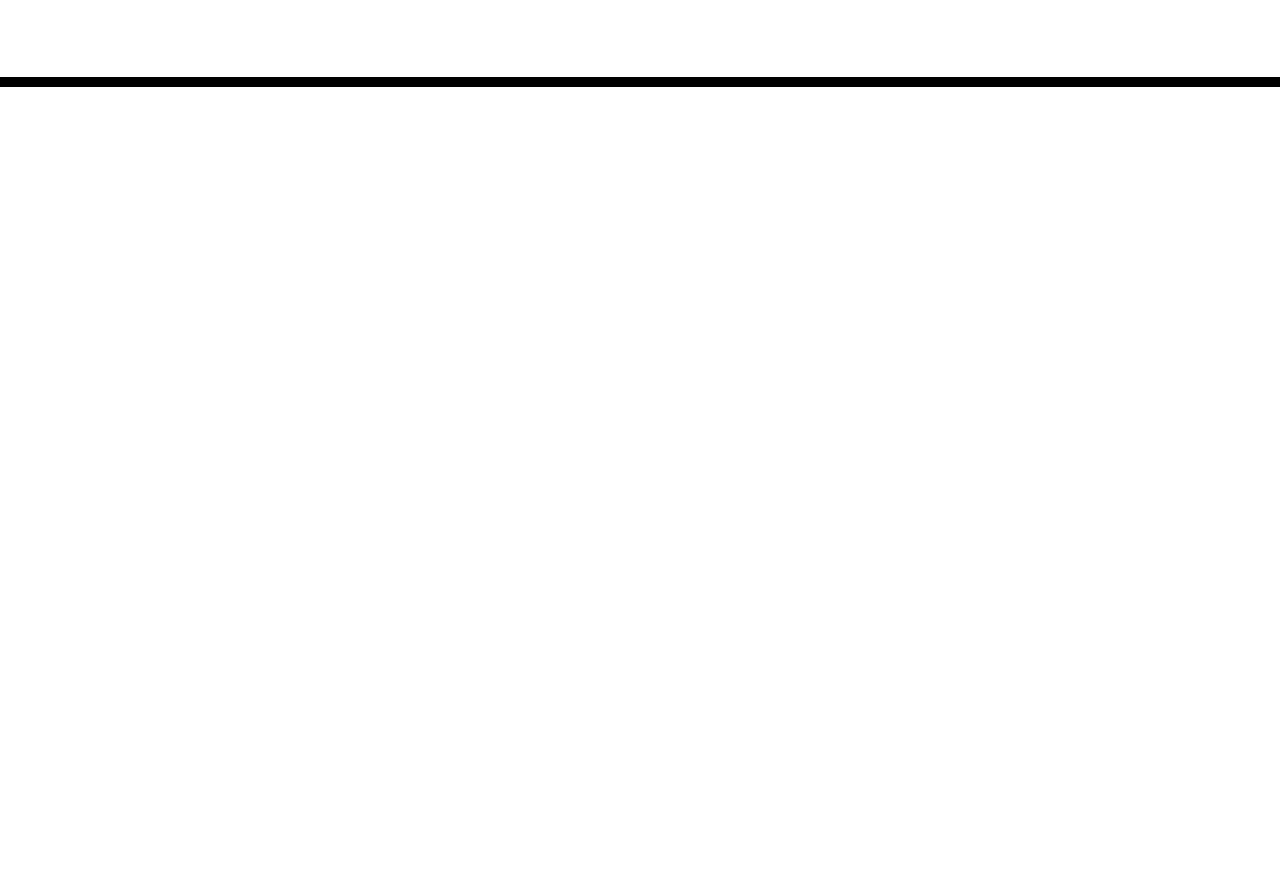
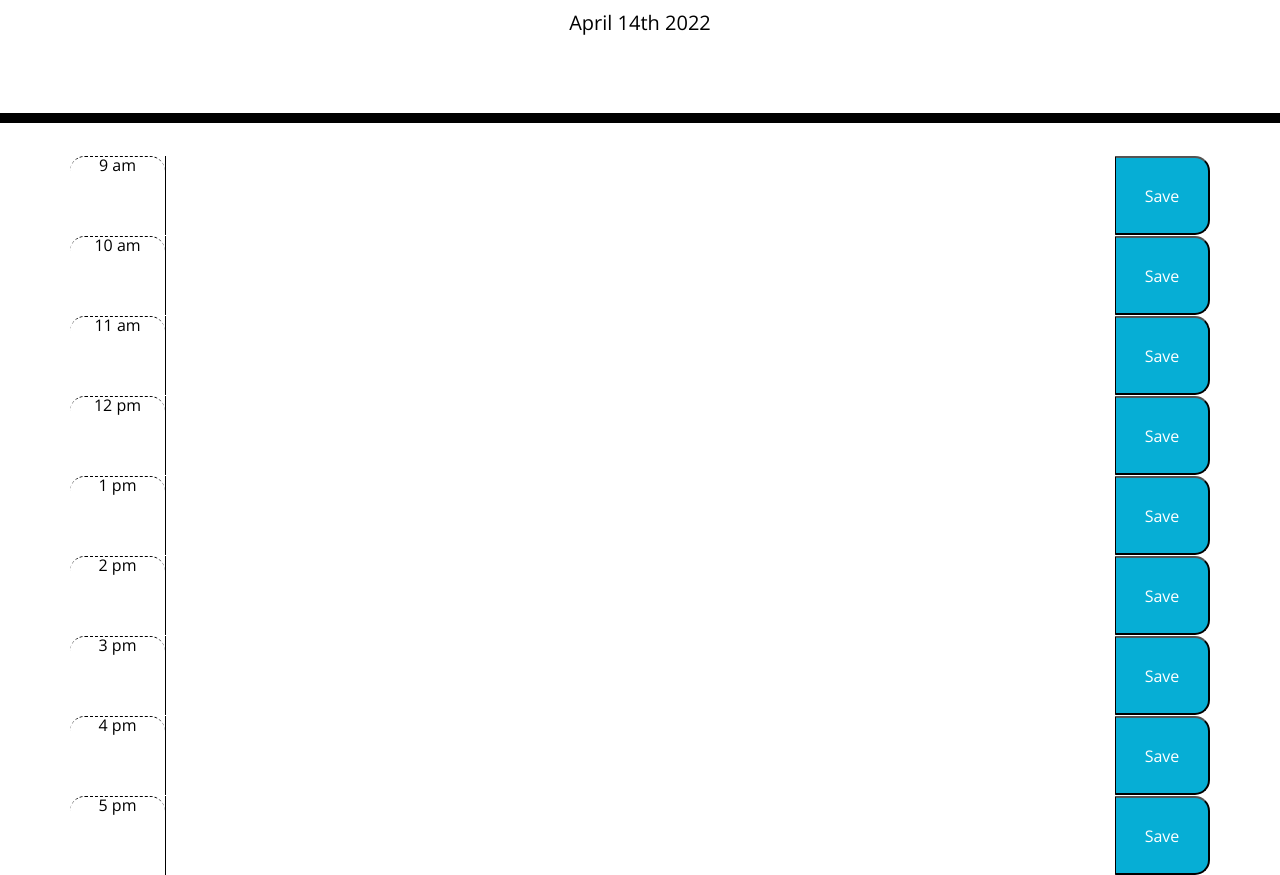
Before and after one commit to MoGood226/calendar-challenge5, a plain HTML site: page index.html in a window 1280 px wide. Shown: the part 181-1056 px from the top of the page. Before the commit the page ends 800 px from the top, so only its background shows below. Drawn offline with nearby package versions, Linux system fonts and the light colour scheme; files that its build step writes are made by us from their sources.

Commit message:
added html and js, study group

```diff
--- /dev/null
+++ b/assets/js/script.js
@@ -0,0 +1,24 @@
+$(document).ready(function () {
+    // displaying the current date with jquery method
+    $("#currentDay").text(moment().format('MMMM Do YYYY'));
+    // on click function save whatever you put into the textbox and time
+    $(".sv").on("click", function () {
+        // using this function to display the variables and then save it into the local storage
+        var text = $(this).siblings(".textbby").val();
+
+        var time = $(this).parent().attr("id");
+        // sets time and text to local storage
+        localStorage.setItem(time, text);
+    })
+    // gets the text and time from localStorage to save it and have it display when you'd refresh the page.
+    $("#9 .textbby").val(localStorage.getItem("9AM"));
+    $("#10 .textbby").val(localStorage.getItem("10AM"));
+    $("#11 .textbby").val(localStorage.getItem("11AM"));
+    $("#12 .textbby").val(localStorage.getItem("12PM"));
+    $("#1 .textbby").val(localStorage.getItem("1PM"));
+    $("#2 .textbby").val(localStorage.getItem("2PM"));
+    $("#3 .textbby").val(localStorage.getItem("3PM"));
+    $("#4 .textbby").val(localStorage.getItem("4PM"));
+    $("#5 .textbby").val(localStorage.getItem("5PM"));
+
+});
--- a/index.html
+++ b/index.html
@@ -18,7 +18,7 @@
       href="https://fonts.googleapis.com/css?family=Open+Sans&display=swap"
       rel="stylesheet"
     />
-    <link rel="stylesheet" href="style.css" />
+    <link rel="stylesheet" href="./assets/css/style.css" />
     <title>Work Day Scheduler</title>
   </head>
 
@@ -30,9 +30,55 @@
     </header>
     <div class="container">
       <!-- Timeblocks go here -->
+      <div class="row" data-arr-position="0">
+        <p id="9" class="hour time-block col-1">9 am</p>
+        <textarea class="description col-10 textbby"></textarea>
+        <button class="saveBtn col-1 sv">Save</button>
+      </div>
+      <div class="row" data-arr-position="0">
+        <p id="10" class="hour time-block col-1">10 am</p>
+        <textarea class="description col-10 textbby"></textarea>
+        <button class="saveBtn col-1 sv">Save</button>
+      </div>
+      <div class="row" data-arr-position="0">
+        <p id="11" class="hour time-block col-1">11 am</p>
+        <textarea class="description col-10 textbby"></textarea>
+        <button class="saveBtn col-1 sv">Save</button>
+      </div>
+      <div class="row" data-arr-position="0">
+        <p id="12" class="hour time-block col-1">12 pm</p>
+        <textarea class="description col-10 textbby"></textarea>
+        <button class="saveBtn col-1 sv">Save</button>
+      </div>
+      <div class="row" data-arr-position="0">
+        <p id="1" class="hour time-block col-1">1 pm</p>
+        <textarea class="description col-10 textbby"></textarea>
+        <button class="saveBtn col-1 sv">Save</button>
+      </div>
+      <div class="row" data-arr-position="0">
+        <p id="2" class="hour time-block col-1">2 pm</p>
+        <textarea class="description col-10 textbby"></textarea>
+        <button class="saveBtn col-1 sv">Save</button>
+      </div>
+      <div class="row" data-arr-position="0">
+        <p id="3" class="hour time-block col-1">3 pm</p>
+        <textarea class="description col-10 textbby"></textarea>
+        <button class="saveBtn col-1 sv">Save</button>
+      </div>
+      <div class="row" data-arr-position="0">
+        <p id="4" class="hour time-block col-1">4 pm</p>
+        <textarea class="description col-10 textbby"></textarea>
+        <button class="saveBtn col-1 sv">Save</button>
+      </div>
+      <div class="row" data-arr-position="0">
+        <p id="5" class="hour time-block col-1">5 pm</p>
+        <textarea class="description col-10 textbby"></textarea>
+        <button class="saveBtn col-1 sv">Save</button>
+      </div>
     </div>
 
     <script src="https://code.jquery.com/jquery-3.4.1.min.js"></script>
     <script src="https://cdnjs.cloudflare.com/ajax/libs/moment.js/2.24.0/moment.min.js"></script>
+    <script src="./assets/js/script.js"></script>
   </body>
 </html>
```
Also changed, not shown: 1 other file.
